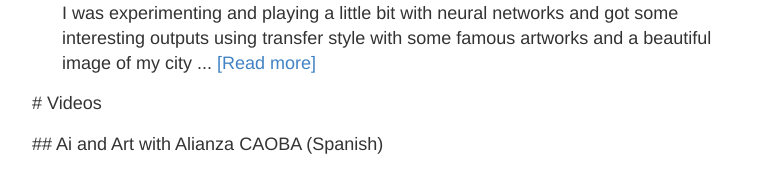
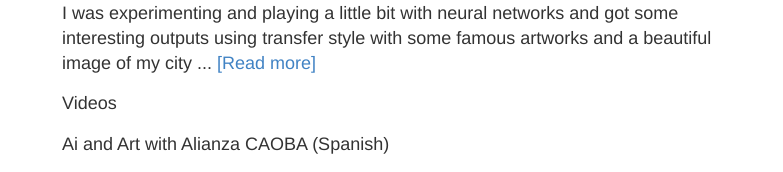
Before and after one commit to sebasgverde/sebasgverde.github.io, a Jekyll site: the page built from blogs.md, in a window 1280 px wide. Shown: the part 756-928 px from the top of the page, without its empty margins (248-1031 px from the left). Built offline with Jekyll 4.4.1, drawn with Linux system fonts in a browser that asks for light colours; our own code applies the rules of GitHub Pages for plain Markdown files; grey boxes are pictures that could not be loaded.

Commit message:
update in blogs

```diff
--- a/blogs.md
+++ b/blogs.md
@@ -32,11 +32,12 @@
    I was experimenting and playing a little bit with neural networks and got some interesting outputs using transfer style with some famous artworks and a beautiful image of my city ... <a href='https://www.linkedin.com/pulse/medellin-artistic-styles-transfer-style-deep-learning-sebasti%C3%A1n/' target="_blank">[Read more]</a>
    </div>
    </p>
+
+   <p>
+    Videos
+    </p>
+    Ai and Art with Alianza CAOBA (Spanish)
+    <p>
+   <iframe width="560" height="315" src="https://www.youtube.com/embed/lBPYFu_kWJk" frameborder="0" allow="accelerometer; autoplay; encrypted-media; gyroscope; picture-in-picture" allowfullscreen></iframe>
+    </p>
 </ul>
-
-  # Videos
-
-   ## Ai and Art with Alianza CAOBA (Spanish)
-   <p>
-  <iframe width="560" height="315" src="https://www.youtube.com/embed/lBPYFu_kWJk" frameborder="0" allow="accelerometer; autoplay; encrypted-media; gyroscope; picture-in-picture" allowfullscreen></iframe>
-   </p>
```
